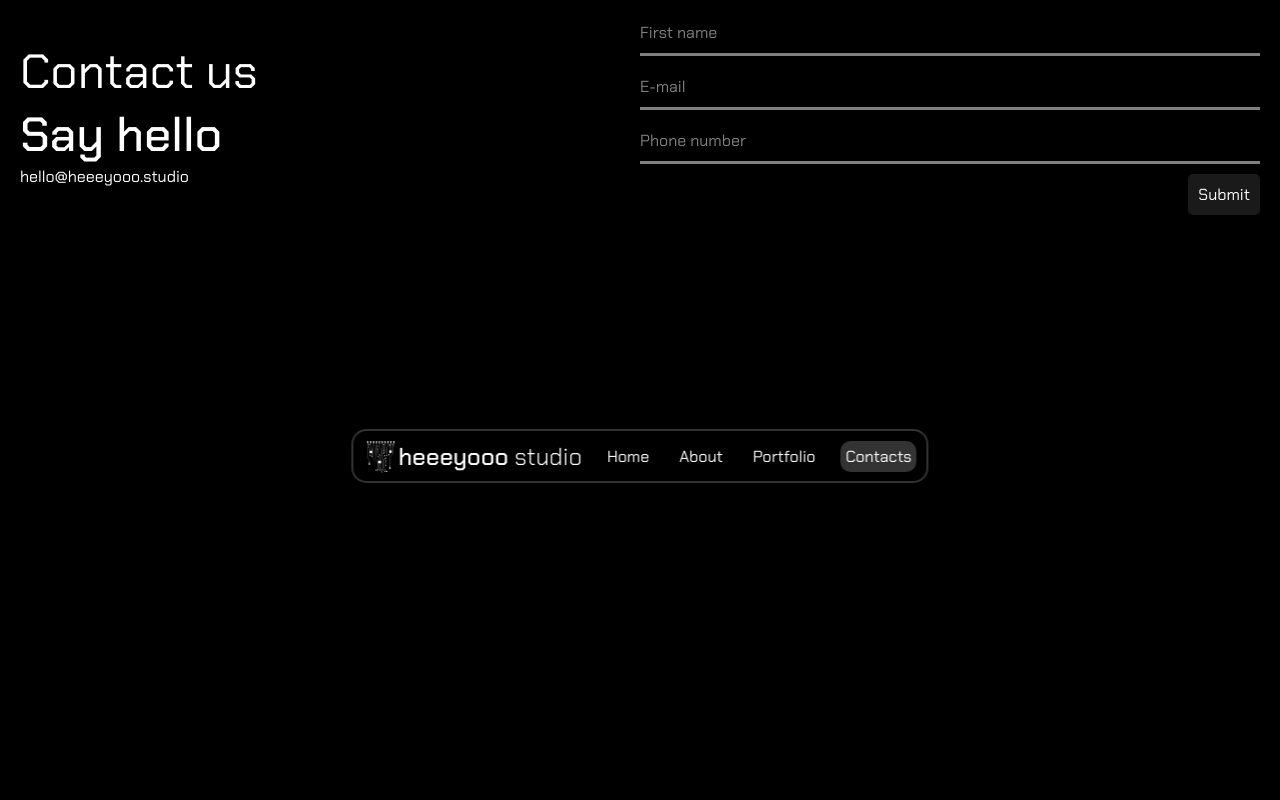
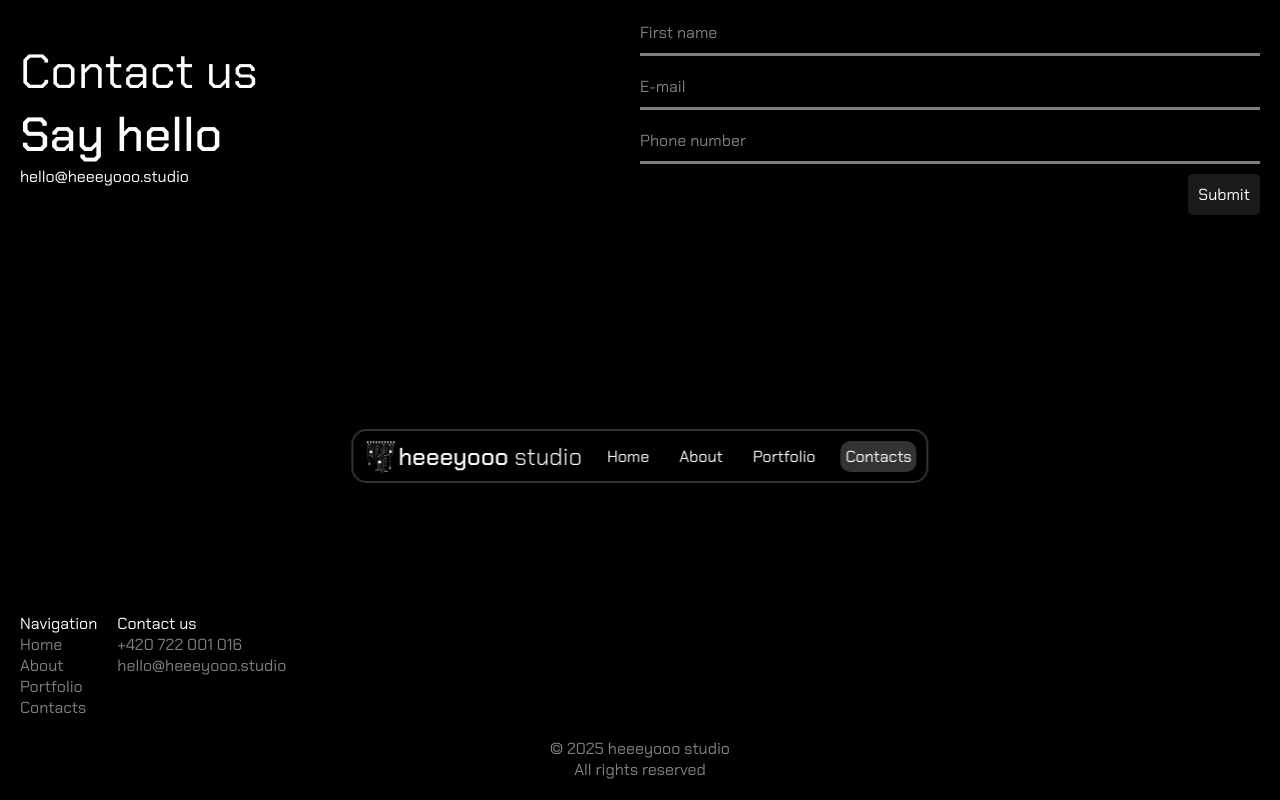
Before and after one commit to stepandordiai/heeeyooo-react, a React (Vite) app: page /contacts in a window 1280 px wide. Shown: the part 307-1107 px from the top of the page. Before the commit the page ends 840 px from the top, so only its background shows below. Built offline with nearby package versions, Linux system fonts and the light colour scheme.

Commit message:
Add Footer and update Contacts

```diff
--- a/src/App.jsx
+++ b/src/App.jsx
@@ -4,6 +4,7 @@ import Header from "./components/Header/Header";
 import About from "./pages/About/About";
 import Portfolio from "./pages/Portfolio/Portfolio";
 import Contacts from "./pages/Contacts/Contacts";
+import Footer from "./components/Footer/Footer";
 import "./scss/App.scss";
 
 function App() {
@@ -16,6 +17,7 @@ function App() {
 				<Route path="/portfolio" element={<Portfolio />} />
 				<Route path="/contacts" element={<Contacts />} />
 			</Routes>
+			<Footer />
 		</Router>
 	);
 }
--- /dev/null
+++ b/src/components/Footer/Footer.jsx
@@ -0,0 +1,46 @@
+import "./Footer.scss";
+import { NavLink } from "react-router-dom";
+
+const Footer = () => {
+	return (
+		<>
+			<footer className="footer">
+				<div className="footer-top">
+					<div className="footer__nav">
+						<p>Navigation</p>
+						<NavLink className={"footer__nav-link"} to="/">
+							Home
+						</NavLink>
+						<NavLink className={"footer__nav-link"} to="/about">
+							About
+						</NavLink>
+						<NavLink className={"footer__nav-link"} to="/portfolio">
+							Portfolio
+						</NavLink>
+						<NavLink className={"footer__nav-link"} to="/contacts">
+							Contacts
+						</NavLink>
+					</div>
+					<div className="footer__nav">
+						<p>Contact us</p>
+						<a className={"footer__nav-link"} href="tel:+420722001016">
+							+420 722 001 016
+						</a>
+						<a
+							className={"footer__nav-link"}
+							href="mailto:hello@heeeyooo.studio"
+						>
+							hello@heeeyooo.studio
+						</a>
+					</div>
+				</div>
+				<div className="footer-bottom">
+					<p>&copy; 2025 heeeyooo studio</p>
+					<p>All rights reserved</p>
+				</div>
+			</footer>
+		</>
+	);
+};
+
+export default Footer;
--- /dev/null
+++ b/src/components/Footer/Footer.scss
@@ -0,0 +1,31 @@
+@use "./../../scss/mixins" as *;
+
+.footer {
+	margin-top: 100px;
+	display: flex;
+	flex-direction: column;
+	gap: 20px;
+}
+
+.footer-top {
+	display: flex;
+	gap: 20px;
+}
+
+.footer-bottom {
+	text-align: center;
+	color: hsl(0, 0%, 50%);
+}
+
+.footer__nav {
+	@include flex-start;
+	flex-direction: column;
+}
+
+.footer__nav-link {
+	color: hsl(0, 0%, 50%);
+
+	&:hover {
+		color: hsl(0, 0%, 100%);
+	}
+}
--- a/src/pages/Contacts/Contacts.scss
+++ b/src/pages/Contacts/Contacts.scss
@@ -15,6 +15,8 @@
 input {
 	padding: 10px 0;
 	border-bottom: 3px solid hsl(0, 0%, 50%);
+	outline: none !important;
+	border-radius: 0 !important;
 	transition: all 0.15s;
 
 	&:hover {
--- a/src/scss/_mixins.scss
+++ b/src/scss/_mixins.scss
@@ -15,3 +15,15 @@
 	justify-content: center;
 	align-items: center;
 }
+
+@mixin flex-center-start {
+	display: flex;
+	justify-content: center;
+	align-items: flex-start;
+}
+
+@mixin flex-start {
+	display: flex;
+	justify-content: flex-start;
+	align-items: flex-start;
+}
```
